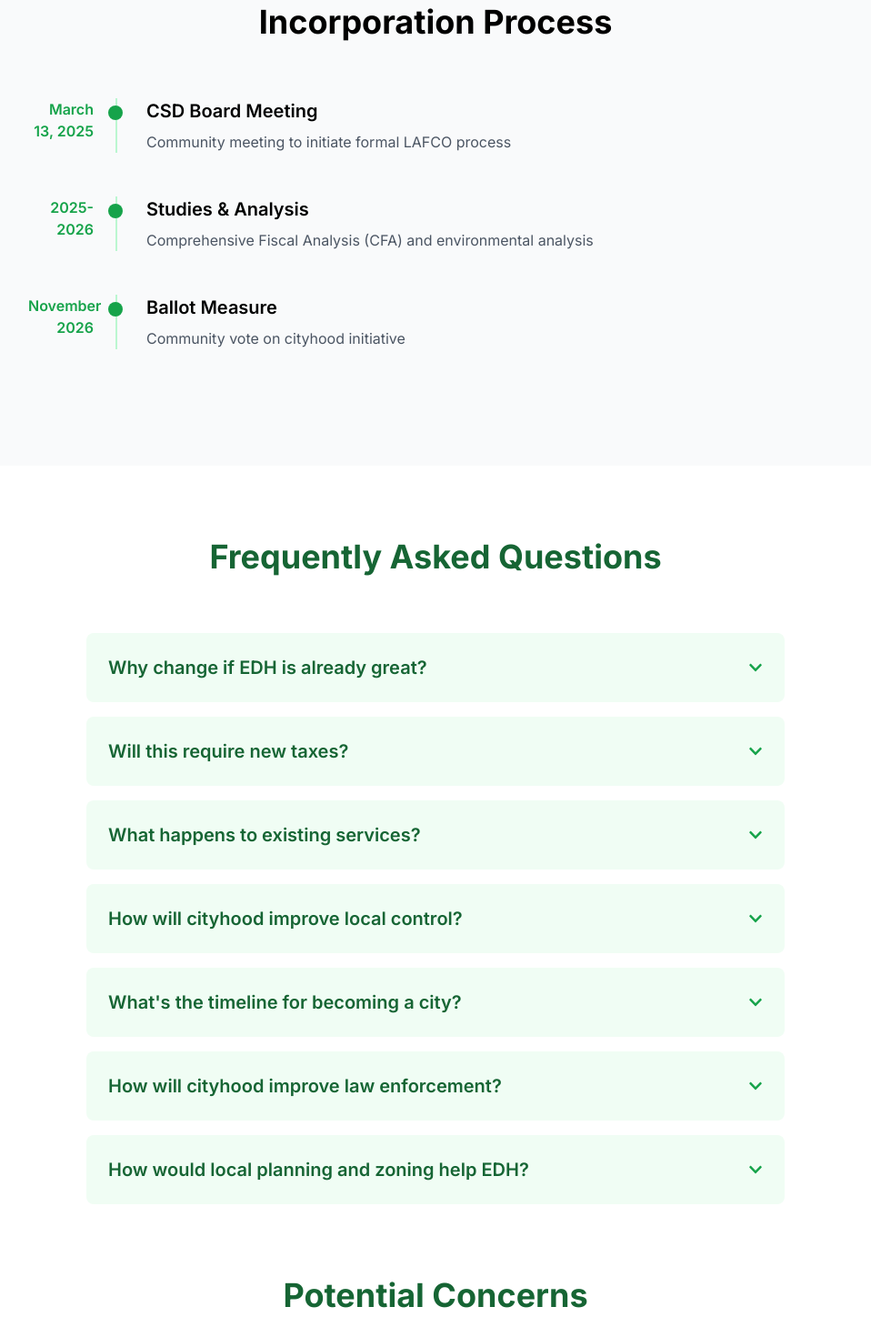
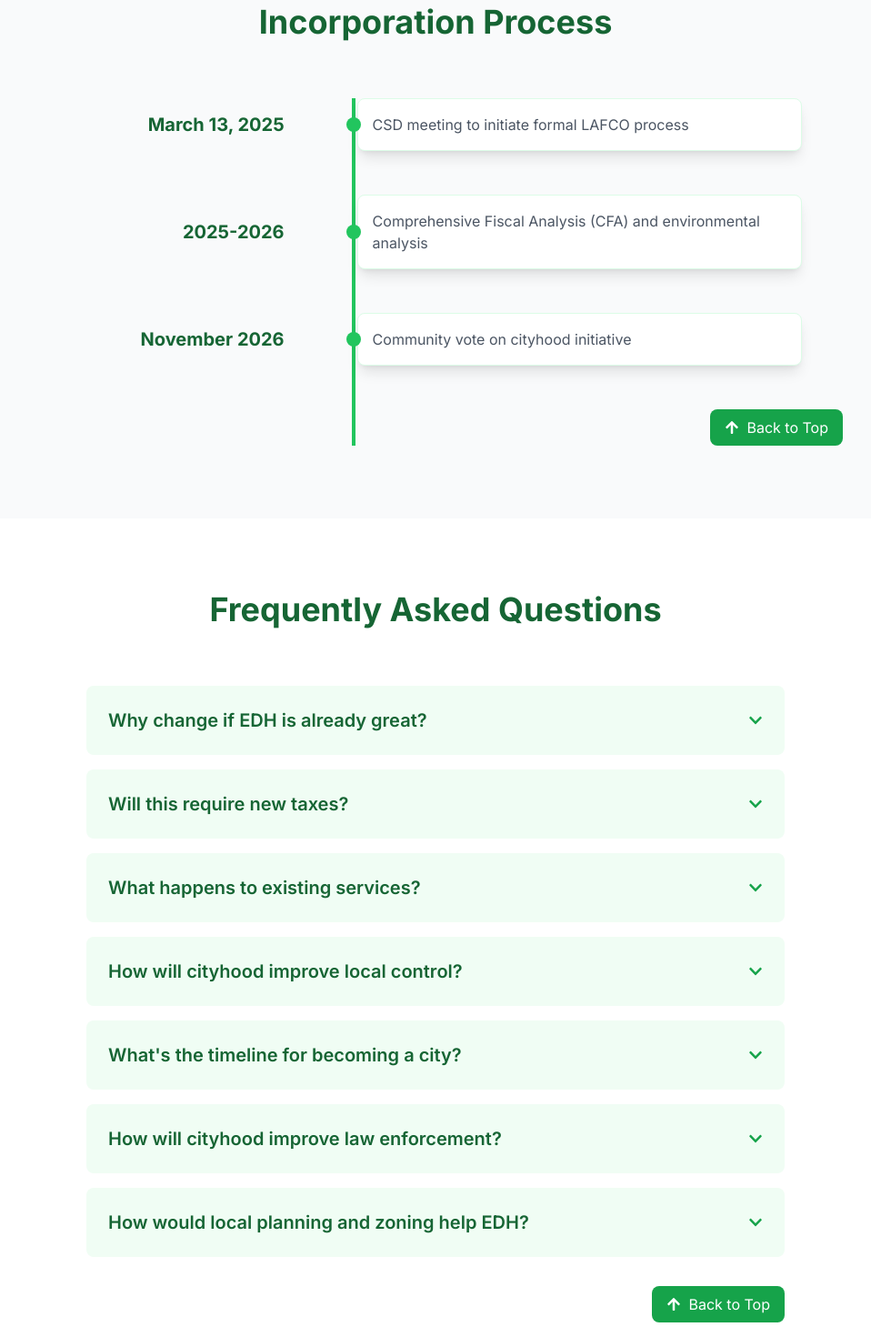
Before and after one commit to cnicholson123/edh-cityhood, a Next.js app: page / in a window 1280 px wide. Shown: the part 1660-3130 px from the top of the page at 91% size, without its empty margins (161-1119 px from the left). Built offline with nearby package versions, Linux system fonts and the light colour scheme.

Commit message:
Moved Back to Top buttons to end of sections

```diff
--- a/app/components/FAQ.tsx
+++ b/app/components/FAQ.tsx
@@ -1,9 +1,13 @@
 import React, { useState } from 'react';
-import { FaChevronDown, FaChevronUp } from 'react-icons/fa';
+import { FaChevronDown, FaChevronUp, FaArrowUp } from 'react-icons/fa';
 
 const FAQ = () => {
   const [openIndex, setOpenIndex] = useState<number | null>(null);
   const [openConcernIndex, setConcernOpenIndex] = useState<number | null>(null);
+
+  const scrollToTop = () => {
+    window.scrollTo({ top: 0, behavior: 'smooth' });
+  };
 
   const faqs = [
     {
@@ -89,6 +93,14 @@ const FAQ = () => {
               </button>
             </div>
           ))}
+          <div className="flex justify-end mt-8">
+            <button
+              onClick={scrollToTop}
+              className="flex items-center gap-2 px-4 py-2 bg-green-600 text-white rounded-lg hover:bg-green-700 transition-colors"
+            >
+              <FaArrowUp /> Back to Top
+            </button>
+          </div>
         </div>
 
         <h2 className="text-4xl font-bold text-center mb-16 text-green-800">Potential Concerns</h2>
@@ -114,6 +126,14 @@ const FAQ = () => {
               </button>
             </div>
           ))}
+          <div className="flex justify-end mt-8">
+            <button
+              onClick={scrollToTop}
+              className="flex items-center gap-2 px-4 py-2 bg-green-600 text-white rounded-lg hover:bg-green-700 transition-colors"
+            >
+              <FaArrowUp /> Back to Top
+            </button>
+          </div>
         </div>
       </div>
     </section>
--- a/app/components/MoreInfo.tsx
+++ b/app/components/MoreInfo.tsx
@@ -1,7 +1,11 @@
 import React from 'react';
-import { FaFilePdf } from 'react-icons/fa';
+import { FaFilePdf, FaArrowUp } from 'react-icons/fa';
 
 const MoreInfo = () => {
+  const scrollToTop = () => {
+    window.scrollTo({ top: 0, behavior: 'smooth' });
+  };
+
   const documents = [
     {
       title: "Cityhood Handout",
@@ -43,6 +47,15 @@ const MoreInfo = () => {
               </div>
             ))}
           </div>
+
+          <div className="flex justify-end mt-12">
+            <button
+              onClick={scrollToTop}
+              className="flex items-center gap-2 px-4 py-2 bg-green-600 text-white rounded-lg hover:bg-green-700 transition-colors"
+            >
+              <FaArrowUp /> Back to Top
+            </button>
+          </div>
         </div>
       </div>
     </section>
--- a/app/components/Process.tsx
+++ b/app/components/Process.tsx
@@ -1,11 +1,12 @@
 import React from 'react';
+import { FaArrowUp } from 'react-icons/fa';
 
 const Process = () => {
   const timeline = [
     {
       date: "March 13, 2025",
       title: "CSD Board Meeting",
-      description: "Community meeting to initiate formal LAFCO process"
+      description: "CSD meeting to initiate formal LAFCO process"
     },
     {
       date: "2025-2026",
@@ -19,25 +20,48 @@ const Process = () => {
     }
   ];
 
+  const scrollToTop = () => {
+    window.scrollTo({ top: 0, behavior: 'smooth' });
+  };
+
   return (
     <section className="py-20 bg-gray-50" id="process">
       <div className="container mx-auto px-6">
-        <h2 className="text-4xl font-bold text-center mb-16">Incorporation Process</h2>
+        <h2 className="text-4xl font-bold text-center mb-16 text-green-800">Incorporation Process</h2>
 
-        <div className="max-w-4xl mx-auto">
-          <div className="relative">
+        <div className="relative max-w-4xl mx-auto">
+          {/* Timeline line */}
+          <div className="hidden md:block absolute w-1 bg-green-500 h-full left-[40%] transform -translate-x-1/2"></div>
+
+          {/* Timeline items */}
+          <div className="space-y-12">
             {timeline.map((item, index) => (
-              <div key={index} className="flex mb-12 relative">
-                <div className="w-24 flex-shrink-0 text-right pr-6">
-                  <span className="font-semibold text-green-600">{item.date}</span>
+              <div key={index} className="relative flex items-center">
+                {/* Dot */}
+                <div className="hidden md:block absolute left-[40%] transform -translate-x-1/2 w-4 h-4 bg-green-500 rounded-full"></div>
+
+                {/* Date on left */}
+                <div className="w-[35%] pr-8 text-right">
+                  <h3 className="text-xl font-bold text-green-800">{item.date}</h3>
                 </div>
-                <div className="w-4 h-4 bg-green-600 rounded-full absolute left-24 top-2 -ml-2"></div>
-                <div className="flex-grow pl-8 border-l-2 border-green-200">
-                  <h3 className="text-xl font-semibold mb-2">{item.title}</h3>
-                  <p className="text-gray-600">{item.description}</p>
+
+                {/* Content on right */}
+                <div className="w-[60%] pl-12">
+                  <div className="p-4 bg-white rounded-lg shadow-lg border border-green-100">
+                    <p className="text-gray-600">{item.description}</p>
+                  </div>
                 </div>
               </div>
             ))}
+          </div>
+
+          <div className="flex justify-end mt-12">
+            <button
+              onClick={scrollToTop}
+              className="flex items-center gap-2 px-4 py-2 bg-green-600 text-white rounded-lg hover:bg-green-700 transition-colors"
+            >
+              <FaArrowUp /> Back to Top
+            </button>
           </div>
         </div>
       </div>
```
